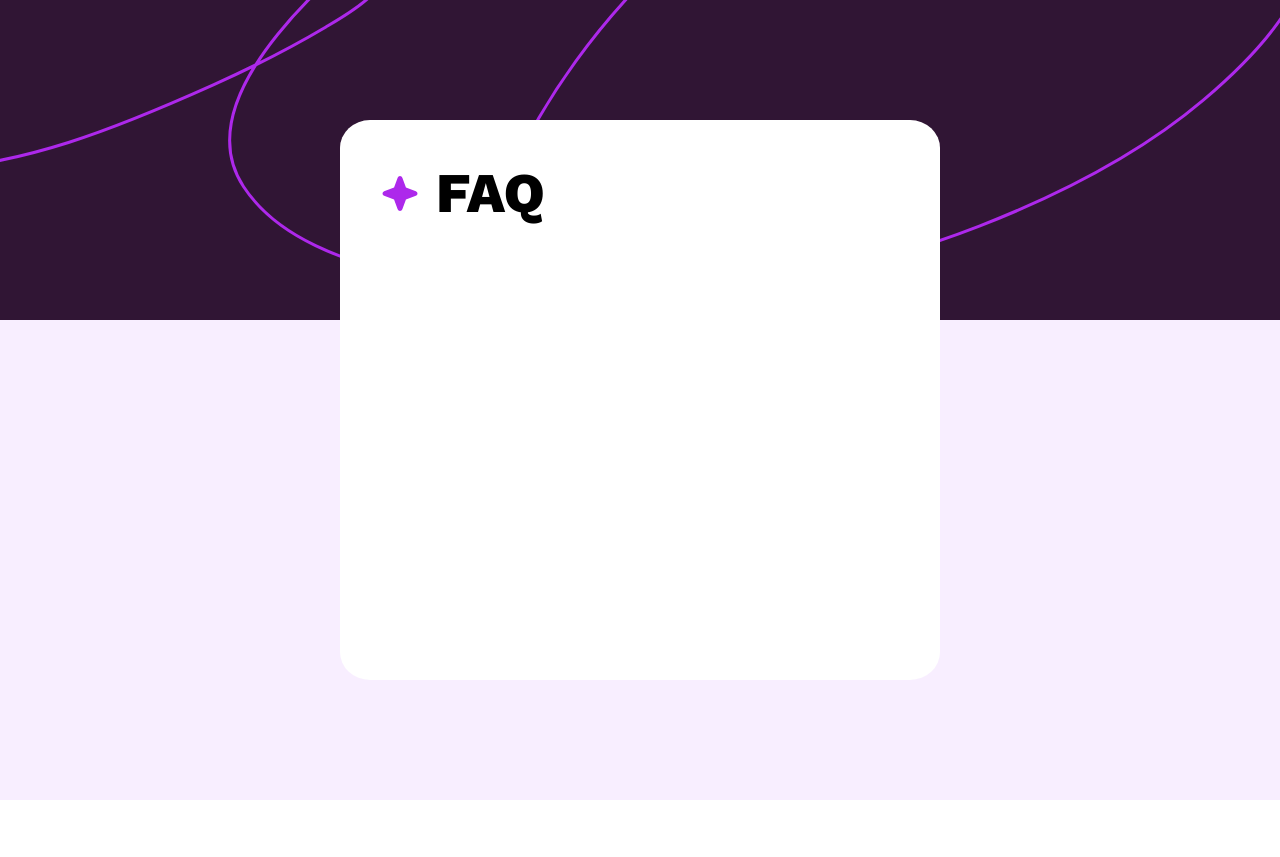
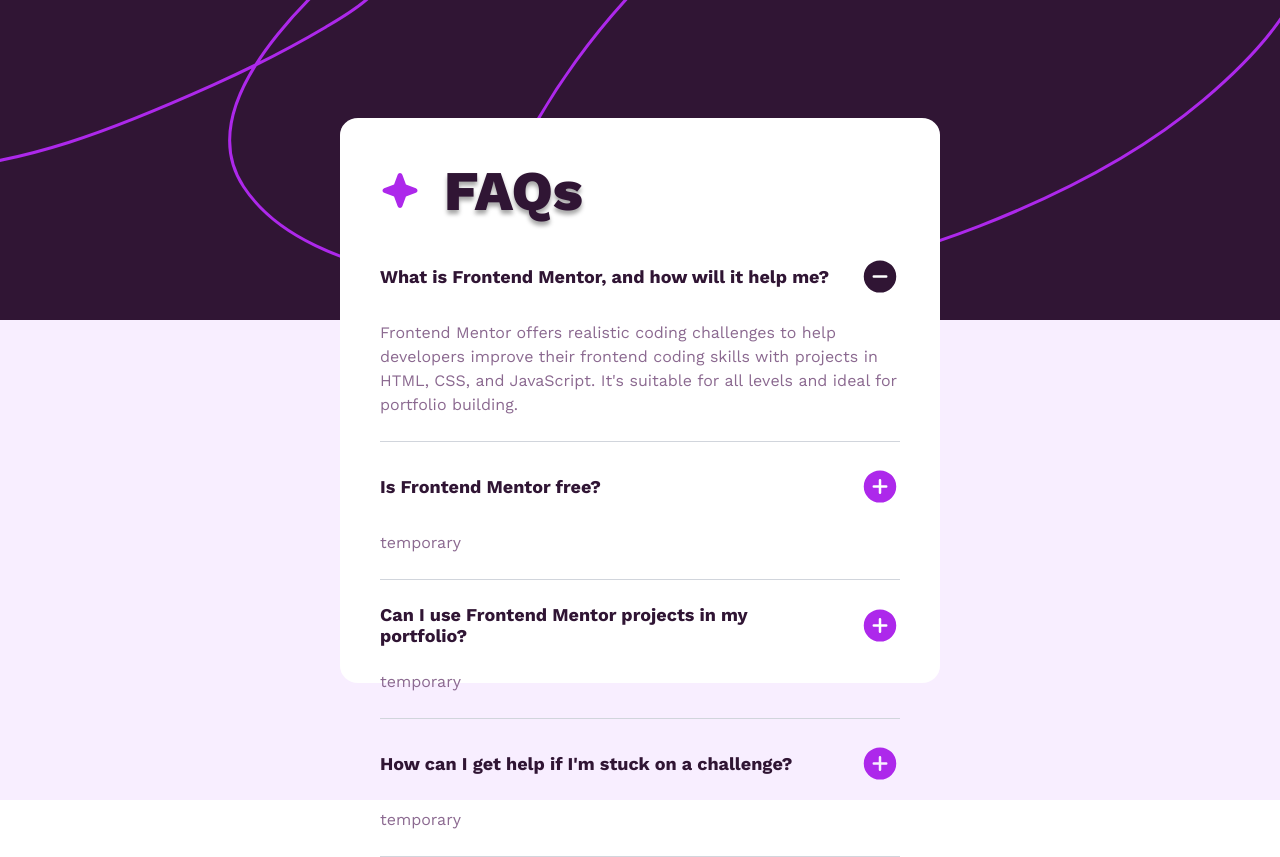
Before and after one commit to worldofwandag/faq-accordian, a Next.js app: page / in a window 1280 px wide. Before the commit the page ends 800 px from the top, so only its background shows below. Built offline with nearby package versions, Linux system fonts and the light colour scheme.

Commit message:
no functionality but hmtl css

```diff
--- a/app/components/Card.tsx
+++ b/app/components/Card.tsx
@@ -1,18 +1,85 @@
-import Image from 'next/image';
-import starIcon from '../assets/images/icon-star.svg'
-import React from 'react';
+import Image from "next/image";
+import starIcon from "../assets/images/icon-star.svg";
+import minusIcon from "../assets/images/icon-minus.svg";
+import plusIcon from "../assets/images/icon-plus.svg"
+import React from "react";
+
+const Card = () => {
+  return (
+    <div className="mx-auto bg-white h-[565px] rounded-[3%] w-full p-[40px]">
+      <header className="flex flex-row items-center gap-6 w-full mb-[32px]">
+        <Image src={starIcon} alt="Star icon" width={40} height={40} />
+        <h1 className="faq__title">FAQs</h1>
+      </header>
+      <div className="faq__list">
 
 
+        <div className="faq__item">
+          <div className="faq__question--container">
+            <div className="faq__question flex flex-row items-center gap-6 w-full justify-between pb-[24px]">
+              <h2 className="text-[#301534] text-[18px] leading-[21px] font-bold">
+                What is Frontend Mentor, and how will it help me?
+              </h2>
+              <Image src={minusIcon} alt="Minus icon" width={40} height={40} />
+            </div>
+            <div className="faq__answer pb-[24px]">
+                <p className="text-[#8B6990] text-[16px] leading-[24px]">Frontend Mentor offers realistic coding challenges to help developers improve their frontend coding skills with projects in HTML, CSS, and JavaScript. It's suitable for all levels and ideal for portfolio building. </p>
+            </div>
+          </div>
+          <div className="w-full border-t border-gray-300 mb-[24px]"></div>
+        </div>
 
-const Card = () => {
-    return (
-        <div className='mx-auto bg-white h-[560px] rounded-[5%] w-full p-[40px]'>
-            <header className='flex flex-row items-center gap-4 w-full'>
-                <Image src={starIcon} alt="Star icon" width={40} height={40} />
-                <h1 className='faq__title'>FAQ</h1>
-            </header>
+
+        <div className="faq__item">
+          <div className="faq__question--container">
+            <div className="faq__question flex flex-row items-center gap-6 w-full justify-between pb-[24px]">
+              <h2 className="text-[#301534] text-[18px] leading-[21px] font-bold">
+                Is Frontend Mentor free?
+              </h2>
+              <Image src={plusIcon} alt="Minus icon" width={40} height={40} />
+            </div>
+            <div className="faq__answer pb-[24px]">
+                <p className="text-[#8B6990] text-[16px] leading-[24px]">temporary</p>
+            </div>
+          </div>
+          <div className="w-full border-t border-gray-300 mb-[24px]"></div>
         </div>
-    );
-}
+
+
+        <div className="faq__item">
+          <div className="faq__question--container">
+            <div className="faq__question flex flex-row items-center gap-6 w-full justify-between pb-[24px]">
+              <h2 className="text-[#301534] text-[18px] leading-[21px] font-bold">
+                Can I use Frontend Mentor projects in my portfolio?
+              </h2>
+              <Image src={plusIcon} alt="Minus icon" width={40} height={40} />
+            </div>
+            <div className="faq__answer pb-[24px]">
+                <p className="text-[#8B6990] text-[16px] leading-[24px]">temporary</p>
+            </div>
+          </div>
+          <div className="w-full border-t border-gray-300 mb-[24px]"></div>
+        </div>
+
+        <div className="faq__item">
+          <div className="faq__question--container">
+            <div className="faq__question flex flex-row items-center gap-6 w-full justify-between pb-[24px]">
+              <h2 className="text-[#301534] text-[18px] leading-[21px] font-bold">
+                How can I get help if I'm stuck on a challenge?
+              </h2>
+              <Image src={plusIcon} alt="Minus icon" width={40} height={40} />
+            </div>
+            <div className="faq__answer pb-[24px]">
+                <p className="text-[#8B6990] text-[16px] leading-[24px]">temporary</p>
+            </div>
+          </div>
+          <div className="w-full border-t border-gray-300 mb-[24px]"></div>
+        </div>
+
+
+      </div>
+    </div>
+  );
+};
 
 export default Card;
--- a/app/globals.css
+++ b/app/globals.css
@@ -10,7 +10,10 @@
 }
 
 .faq__title {
+  color: #301534;
   font-size: 56px;
   line-height: 66px;
   font-weight: 800;
+  text-shadow: black;
+  text-shadow: 0 4px 4px rgba(0, 0, 0, 0.35);
 }
--- a/app/page.tsx
+++ b/app/page.tsx
@@ -5,7 +5,7 @@
   return (
     <>
      <div className="bg-[#F8EEFF] max-w-[1444px] mx-auto min-h-screen relative z-[-1]">
-        <header className=" bg-[url('./assets/images/background-pattern-desktop.svg')] w-full h-full absolute bg-no-repeat pointer-events-none bg-top top-[0] left-[0]">
+        <header className=" bg-[url('./assets/images/background-pattern-desktop.svg')] w-full h-full absolute bg-no-repeat bg-top top-[0] left-[0]">
           <div className="mx-auto h-full w-[600px] flex items-center justify-center">
             <Card />
           </div>
```
